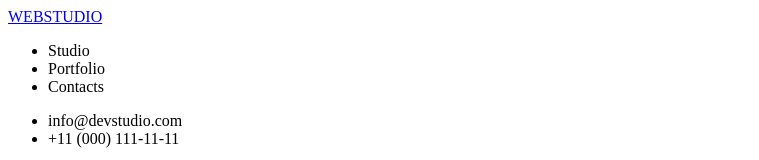
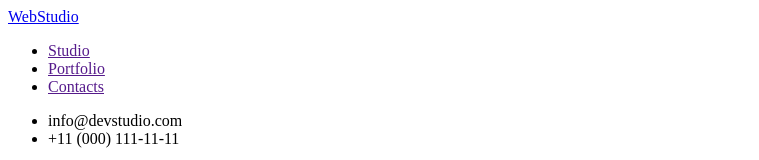
Before and after one commit to OliaLopatiuk/goit-markup-hw-01, a plain HTML site: page index.html in a window 1280 px wide. Shown: the top 160 px of the page, without its empty margins (0-759 px from the left). Drawn offline with Linux system fonts and the light colour scheme.

Commit message:
Changes 1

```diff
--- a/index.html
+++ b/index.html
@@ -9,11 +9,11 @@
 <body>
     <header>
         <nav>
-            <a href="./index.html">WEBSTUDIO</a>
+            <a href="./index.html">WebStudio</a>
             <ul>
-                <li>Studio</li>
-                <li>Portfolio</li>
-                <li>Contacts</li>
+                <li> <a href="">Studio</a></li>
+                <li> <a href="">Portfolio</a></li>
+                <li> <a href="">Contacts</a></li>
             </ul>
         </nav>
         <ul>
@@ -86,7 +86,7 @@
     </section>
     </main>
     <footer>
-        <a href="./index.html">WEBSTUDIO</a>
+        <a href="./index.html">WebStudio</a>
         <p>Increase the flow of customers and sales for your business with digital marketing & growth solutions.</p>
     </footer>
 
```
